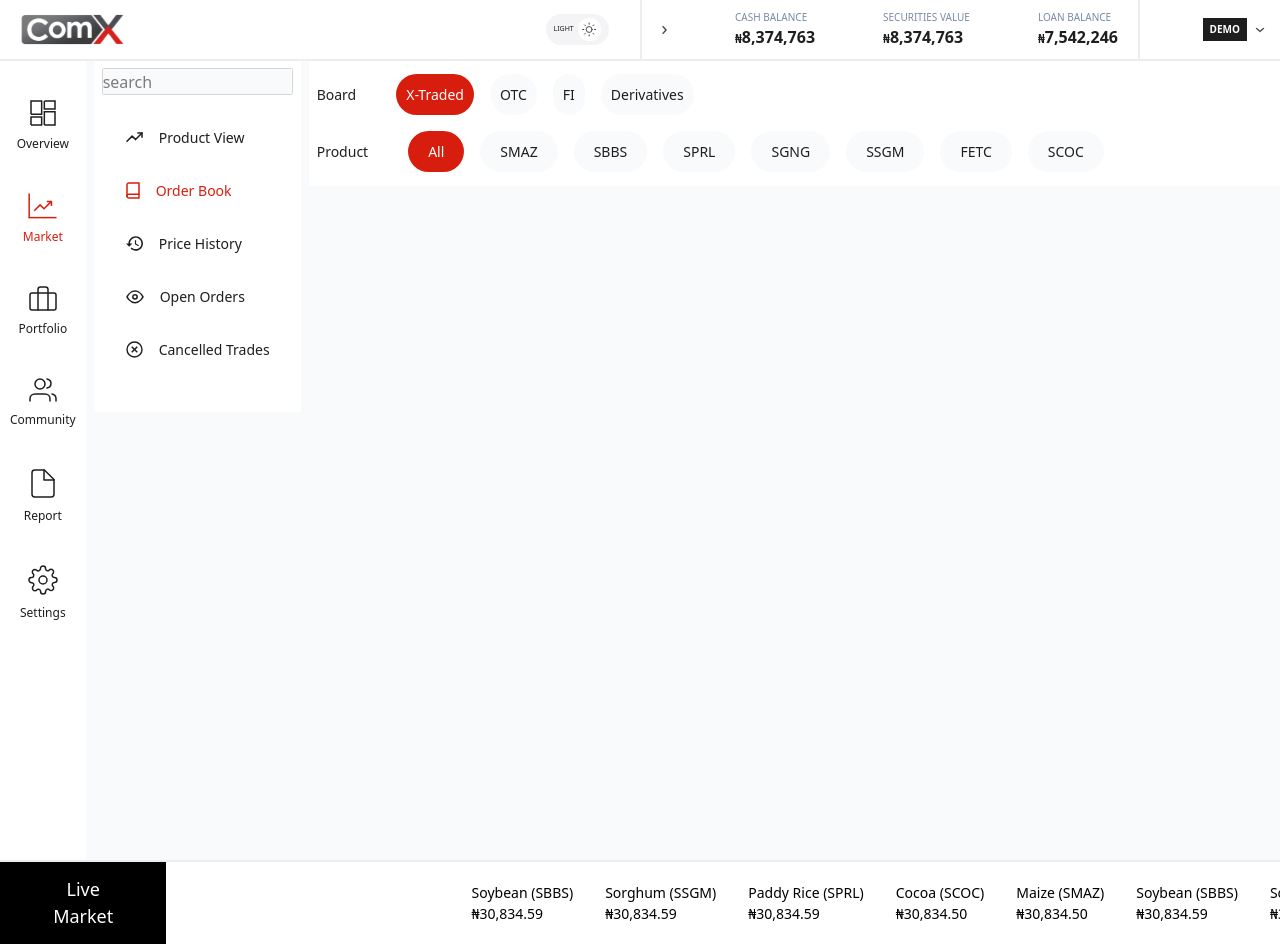
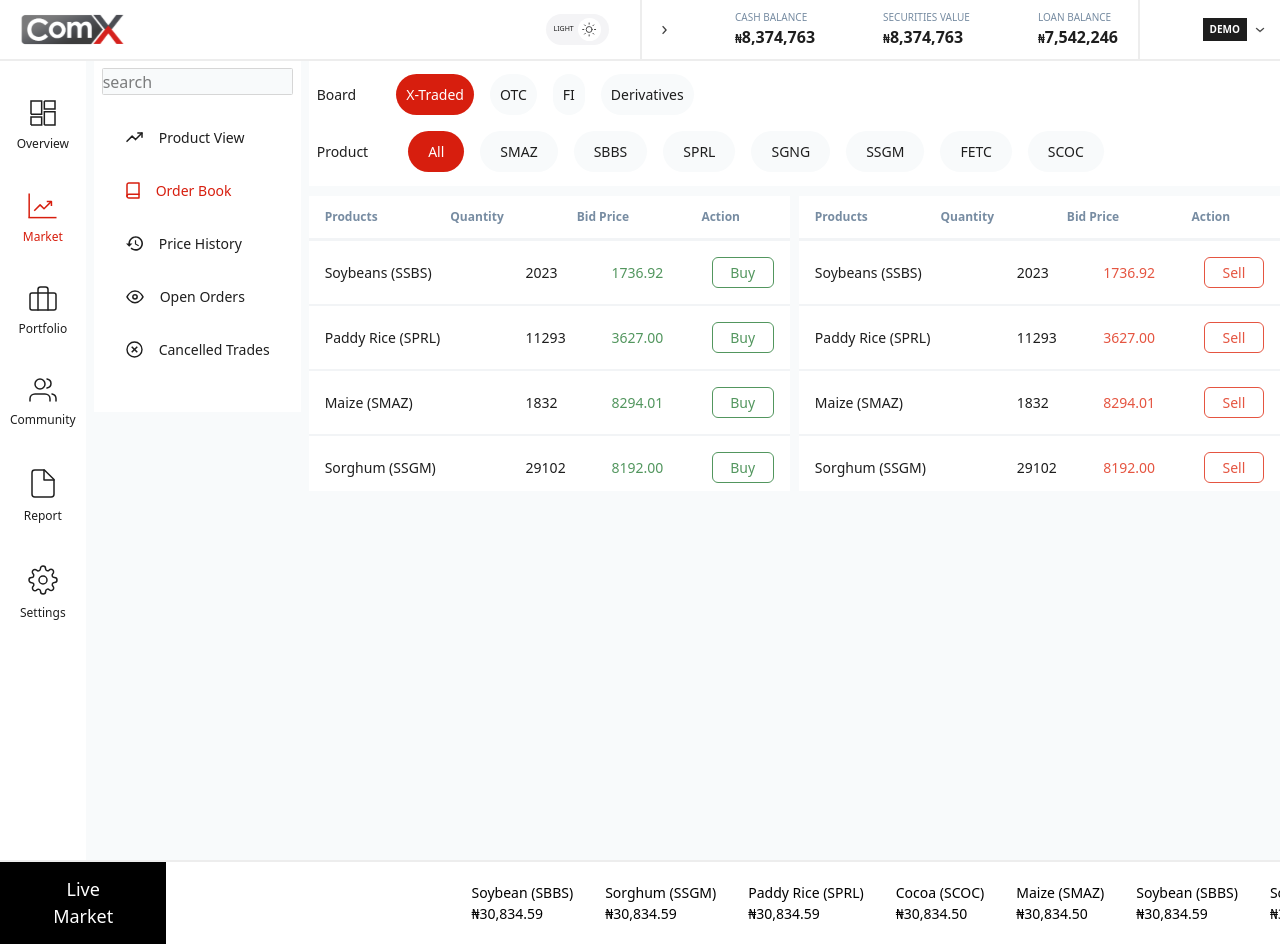
Before and after one commit to jazzygee36/MFB, a React (Vite) app: page /market in a window 1280 px wide. Built offline with nearby package versions, Linux system fonts and the light colour scheme; sample sign-in values are in the browser's storage.

Commit message:
market table

```diff
--- a/src/components/common/dashboard/index.tsx
+++ b/src/components/common/dashboard/index.tsx
@@ -22,7 +22,7 @@ const MainDashboard = ({ children }: Props) => {
             <Sidebar />
             <ProductView />
           </div>
-          {children}
+          <div className='flex flex-col h-full w-full'>{children}</div>
         </div>
       </div>
 
--- /dev/null
+++ b/src/components/pages/market/bidPriceTable.tsx
@@ -0,0 +1,93 @@
+const BidPrice = [
+  {
+    product: 'Soybeans (SSBS) ',
+    quantity: '2023',
+    price: '1736.92',
+    buy: 'Buy',
+  },
+  {
+    product: 'Paddy Rice (SPRL) ',
+    quantity: '11293',
+    price: '3627.00 ',
+    buy: 'Buy',
+  },
+  {
+    product: 'Maize (SMAZ)',
+    quantity: '1832',
+    price: '8294.01',
+    buy: 'Buy',
+  },
+  {
+    product: 'Sorghum (SSGM) ',
+    quantity: '29102',
+    price: '8192.00',
+    buy: 'Buy',
+  },
+  {
+    product: 'Fair Trade ETC (FETC) ',
+    quantity: '3212',
+    price: '1736.92',
+    buy: 'Buy',
+  },
+  {
+    product: 'Fair Trade ETC (FETC) ',
+    quantity: '3212',
+    price: '1736.92',
+    buy: 'Buy',
+  },
+];
+
+const BidPriceTable = () => {
+  return (
+    <div className='overflow-x-auto'>
+      <table className='min-w-full border-collapse bg-white'>
+        <thead>
+          <tr className='border-b-3 border-[#F2F4F6] text-[#778CA2] text-[12px] font-medium'>
+            <th className='px-4 py-3 border-b-2 border-[#F2F4F6] text-left'>
+              Products
+            </th>
+            <th className='px-4 py-3 border-b-2 border-[#F2F4F6] text-left'>
+              Quantity
+            </th>
+            <th className='px-4 py-3 border-b-2 border-[#F2F4F6] text-left'>
+              Bid Price
+            </th>
+            <th className='px-4 py-3 border-b-2 border-[#F2F4F6] text-left'>
+              Action
+            </th>
+          </tr>
+        </thead>
+      </table>
+      {/* Wrap tbody in a scrollable container */}
+      <div className='max-h-[250px] overflow-y-auto'>
+        <table className='min-w-full border-collapse bg-white'>
+          <tbody>
+            {BidPrice.map((price, index) => (
+              <tr
+                key={index}
+                className='text-[#1E1E1E] text-[14px] font-medium'
+              >
+                <td className='px-4 py-4 border-b-2 border-[#F2F4F6]'>
+                  {price.product}
+                </td>
+                <td className='px-4 py-4 border-b-2 border-[#F2F4F6]'>
+                  {price.quantity}
+                </td>
+                <td className='px-4 py-4 border-b-2 border-[#F2F4F6] text-[#52965E]'>
+                  {price.price}
+                </td>
+                <td className='px-4 py-4 border-b-2 border-[#F2F4F6] text-[#52965E] cursor-pointer'>
+                  <div className='border border-[#52965E] rounded-md py-1 px-2.5 text-center'>
+                    {price.buy}
+                  </div>
+                </td>
+              </tr>
+            ))}
+          </tbody>
+        </table>
+      </div>
+    </div>
+  );
+};
+
+export default BidPriceTable;
--- a/src/components/pages/market/index.tsx
+++ b/src/components/pages/market/index.tsx
@@ -1,5 +1,7 @@
 import { useState } from 'react';
 import MainDashboard from '../../common/dashboard';
+import BidPriceTable from './bidPriceTable';
+import OfferPriceTable from './offerPriceTable';
 
 const Board = [
   { title: 'X-Traded' },
@@ -25,7 +27,8 @@ const Dashboard = () => {
 
   return (
     <MainDashboard>
-      <div className='bg-white py-3.5 px-2 h-full w-full flex flex-col'>
+      <div className='w-full'>
+        <div className='bg-white py-3.5 px-2 h-full w-full flex flex-col mb-2.5'>
           {/* Board Section */}
           <div className='flex items-center gap-4 flex-wrap'>
             <h1 className='text-[#1E1E1E] text-[14px] font-medium mr-6 hidden md:block'>
@@ -68,6 +71,11 @@ const Dashboard = () => {
             ))}
           </div>
         </div>
+        <div className='grid  grid-cols-1 md:grid-cols-2 gap-[9px] w-full'>
+          <BidPriceTable />
+          <OfferPriceTable />
+        </div>
+      </div>
     </MainDashboard>
   );
 };
--- /dev/null
+++ b/src/components/pages/market/offerPriceTable.tsx
@@ -0,0 +1,94 @@
+const BidPrice = [
+  {
+    product: 'Soybeans (SSBS) ',
+    quantity: '2023',
+    price: '1736.92',
+    sell: 'Sell',
+  },
+  {
+    product: 'Paddy Rice (SPRL) ',
+    quantity: '11293',
+    price: '3627.00 ',
+    sell: 'Sell',
+  },
+  {
+    product: 'Maize (SMAZ)',
+    quantity: '1832',
+    price: '8294.01',
+    sell: 'Sell',
+  },
+  {
+    product: 'Sorghum (SSGM) ',
+    quantity: '29102',
+    price: '8192.00',
+    sell: 'Sell',
+  },
+  {
+    product: 'Fair Trade ETC (FETC) ',
+    quantity: '3212',
+    price: '1736.92',
+    sell: 'Sell',
+  },
+  {
+    product: 'Fair Trade ETC (FETC) ',
+    quantity: '3212',
+    price: '1736.92',
+    sell: 'Sell',
+  },
+];
+
+const OfferPriceTable = () => {
+  return (
+    <div className='overflow-x-auto'>
+      {/* Table Header */}
+      <table className='min-w-full border-collapse bg-white'>
+        <thead>
+          <tr className='border-b-3 border-[#F2F4F6] text-[#778CA2] text-[12px] font-medium'>
+            <th className='px-4 py-3 border-b-2 border-[#F2F4F6] text-left'>
+              Products
+            </th>
+            <th className='px-4 py-3 border-b-2 border-[#F2F4F6] text-left'>
+              Quantity
+            </th>
+            <th className='px-4 py-3 border-b-2 border-[#F2F4F6] text-left'>
+              Bid Price
+            </th>
+            <th className='px-4 py-3 border-b-2 border-[#F2F4F6] text-left'>
+              Action
+            </th>
+          </tr>
+        </thead>
+      </table>
+      {/* Scrollable Body */}
+      <div className='max-h-[250px] overflow-y-auto'>
+        <table className='min-w-full border-collapse bg-white'>
+          <tbody>
+            {BidPrice.map((price, index) => (
+              <tr
+                key={index}
+                className='text-[#1E1E1E] text-[14px] font-medium'
+              >
+                <td className='px-4 py-4 border-b-2 border-[#F2F4F6]'>
+                  {price.product}
+                </td>
+                <td className='px-4 py-4 border-b-2 border-[#F2F4F6]'>
+                  {price.quantity}
+                </td>
+                <td className='px-4 py-4 border-b-2 border-[#F2F4F6] text-[#E55541]'>
+                  {price.price}
+                </td>
+                <td className='px-4 py-4 border-b-2 border-[#F2F4F6] text-[#E55541] cursor-pointer'>
+                  <div className='border border-[#E55541] rounded-md py-1 px-2.5 text-center'>
+                    {price.sell}
+                  </div>
+                </td>
+              </tr>
+            ))}
+          </tbody>
+        </table>
+      </div>
+    </div>
+  );
+};
+
+export default OfferPriceTable;
```
Lines whose indentation alone changed are shown as unchanged.
